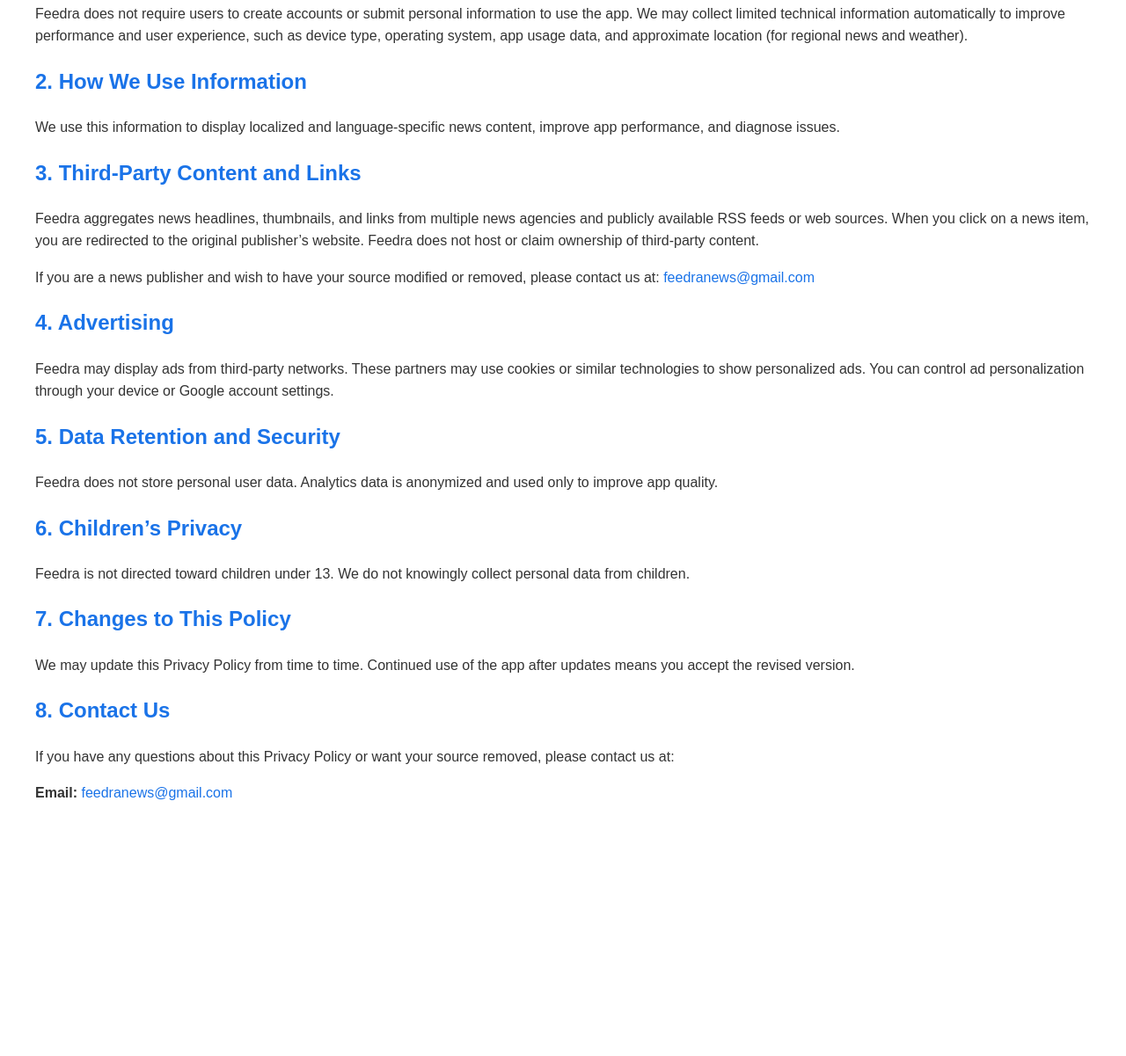
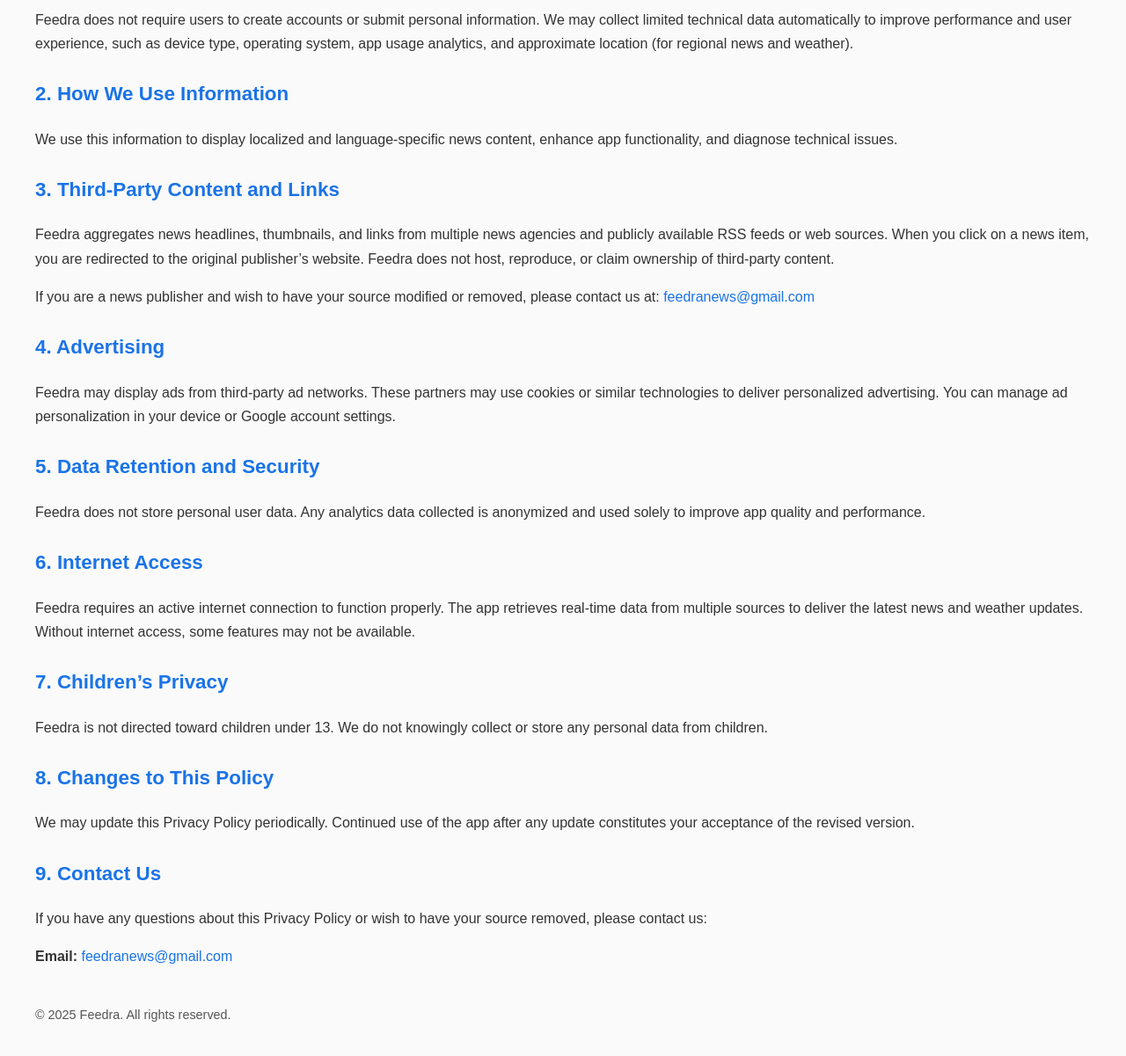
Before and after one commit to SohelQ/feedra-privacy-policy, a plain HTML site: page index.html in a window 1280 px wide. Shown: the part 281-1482 px from the top of the page at 88% size. Before the commit the page ends 1236 px from the top, so only its background shows below. Drawn offline with Linux system fonts and the light colour scheme.

Commit message:
Revisd Version

```diff
--- a/index.html
+++ b/index.html
@@ -5,42 +5,54 @@
   <meta name="viewport" content="width=device-width, initial-scale=1.0">
   <title>Feedra Privacy Policy</title>
   <style>
-    body { font-family: Arial, sans-serif; margin: 40px; line-height: 1.6; color: #333; }
+    body { font-family: Arial, sans-serif; margin: 40px; line-height: 1.7; color: #333; background-color: #fafafa; }
     h1, h2 { color: #1a73e8; }
+    h1 { font-size: 2em; margin-bottom: 10px; }
+    h2 { margin-top: 25px; font-size: 1.4em; }
+    p { margin-bottom: 15px; }
     a { color: #1a73e8; text-decoration: none; }
     a:hover { text-decoration: underline; }
+    footer { margin-top: 40px; font-size: 0.9em; color: #555; }
   </style>
 </head>
 <body>
   <h1>Feedra Privacy Policy</h1>
   <p><strong>Last updated:</strong> October 25, 2025</p>
 
-  <p>Feedra (“we,” “our,” or “us”) operates as a global news aggregator app that provides users with real-time news updates from trusted and publicly available sources around the world. This Privacy Policy explains how we handle your information when you use our mobile application.</p>
+  <p>Feedra (“we,” “our,” or “us”) operates as a global news aggregator app that provides users with real-time news updates from trusted and publicly available sources worldwide. This Privacy Policy explains how we handle your information when you use our mobile application.</p>
 
   <h2>1. Information We Collect</h2>
-  <p>Feedra does not require users to create accounts or submit personal information to use the app. We may collect limited technical information automatically to improve performance and user experience, such as device type, operating system, app usage data, and approximate location (for regional news and weather).</p>
+  <p>Feedra does not require users to create accounts or submit personal information. We may collect limited technical data automatically to improve performance and user experience, such as device type, operating system, app usage analytics, and approximate location (for regional news and weather).</p>
 
   <h2>2. How We Use Information</h2>
-  <p>We use this information to display localized and language-specific news content, improve app performance, and diagnose issues.</p>
+  <p>We use this information to display localized and language-specific news content, enhance app functionality, and diagnose technical issues.</p>
 
   <h2>3. Third-Party Content and Links</h2>
-  <p>Feedra aggregates news headlines, thumbnails, and links from multiple news agencies and publicly available RSS feeds or web sources. When you click on a news item, you are redirected to the original publisher’s website. Feedra does not host or claim ownership of third-party content.</p>
-  <p>If you are a news publisher and wish to have your source modified or removed, please contact us at: <a href="mailto:feedranews@gmail.com">feedranews@gmail.com</a></p>
+  <p>Feedra aggregates news headlines, thumbnails, and links from multiple news agencies and publicly available RSS feeds or web sources. When you click on a news item, you are redirected to the original publisher’s website. Feedra does not host, reproduce, or claim ownership of third-party content.</p>
+  <p>If you are a news publisher and wish to have your source modified or removed, please contact us at:
+    <a href="mailto:feedranews@gmail.com">feedranews@gmail.com</a></p>
 
   <h2>4. Advertising</h2>
-  <p>Feedra may display ads from third-party networks. These partners may use cookies or similar technologies to show personalized ads. You can control ad personalization through your device or Google account settings.</p>
+  <p>Feedra may display ads from third-party ad networks. These partners may use cookies or similar technologies to deliver personalized advertising. You can manage ad personalization in your device or Google account settings.</p>
 
   <h2>5. Data Retention and Security</h2>
-  <p>Feedra does not store personal user data. Analytics data is anonymized and used only to improve app quality.</p>
+  <p>Feedra does not store personal user data. Any analytics data collected is anonymized and used solely to improve app quality and performance.</p>
 
-  <h2>6. Children’s Privacy</h2>
-  <p>Feedra is not directed toward children under 13. We do not knowingly collect personal data from children.</p>
+  <h2>6. Internet Access</h2>
+  <p>Feedra requires an active internet connection to function properly. The app retrieves real-time data from multiple sources to deliver the latest news and weather updates. Without internet access, some features may not be available.</p>
 
-  <h2>7. Changes to This Policy</h2>
-  <p>We may update this Privacy Policy from time to time. Continued use of the app after updates means you accept the revised version.</p>
+  <h2>7. Children’s Privacy</h2>
+  <p>Feedra is not directed toward children under 13. We do not knowingly collect or store any personal data from children.</p>
 
-  <h2>8. Contact Us</h2>
-  <p>If you have any questions about this Privacy Policy or want your source removed, please contact us at:</p>
+  <h2>8. Changes to This Policy</h2>
+  <p>We may update this Privacy Policy periodically. Continued use of the app after any update constitutes your acceptance of the revised version.</p>
+
+  <h2>9. Contact Us</h2>
+  <p>If you have any questions about this Privacy Policy or wish to have your source removed, please contact us:</p>
   <p><strong>Email:</strong> <a href="mailto:feedranews@gmail.com">feedranews@gmail.com</a></p>
+
+  <footer>
+    <p>© 2025 Feedra. All rights reserved.</p>
+  </footer>
 </body>
 </html>
```
